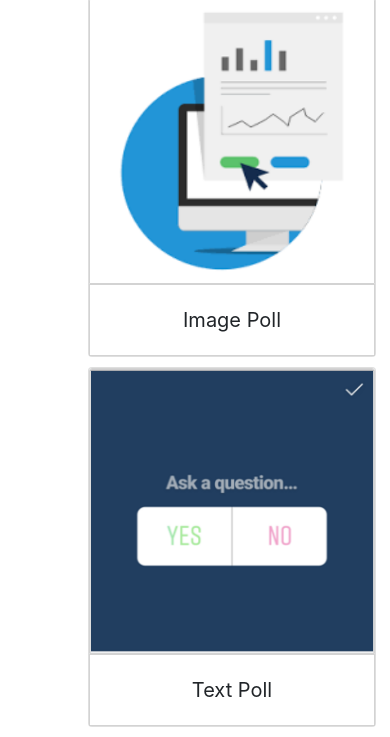
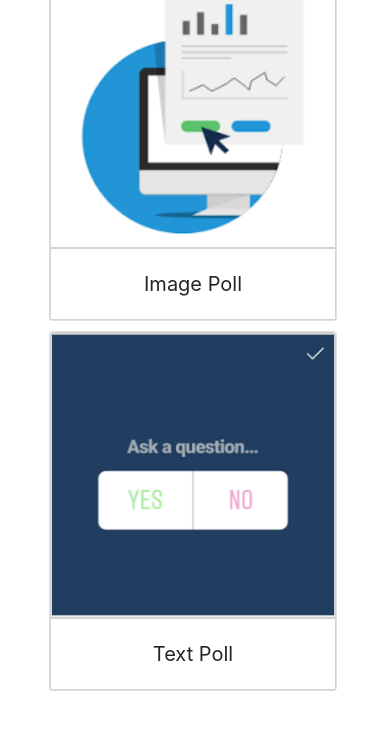
Before and after one commit to vibinjoby/Quick-Poll, a website: page choosepoll.html in a window 390 px wide. Shown: the part 199-936 px from the top of the page. After the commit the page ends 900 px from the top, so only its background shows below. Drawn offline with nearby package versions, Linux system fonts and the light colour scheme.

Commit message:
choose poll changes

```diff
--- a/css/choosepoll.css
+++ b/css/choosepoll.css
@@ -45,7 +45,9 @@
 
 @media only screen and (max-width: 1000px) {
   .choose-poll-container {
-    width: 60%;
+    margin-left: auto;
+    margin-right: auto;
+    width: 80%;
   }
   .choose-poll-container h1 {
     font-size: 30px;
```
